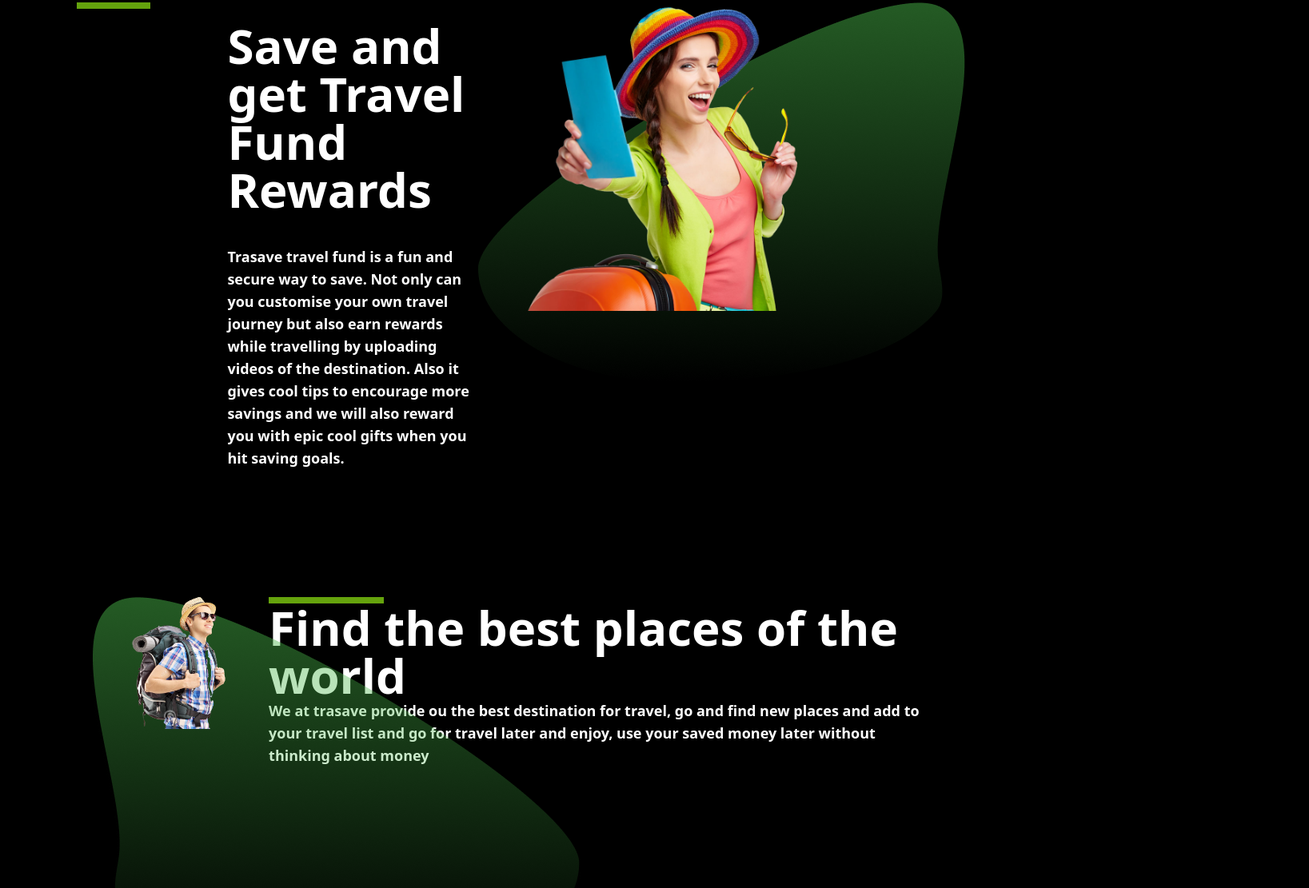
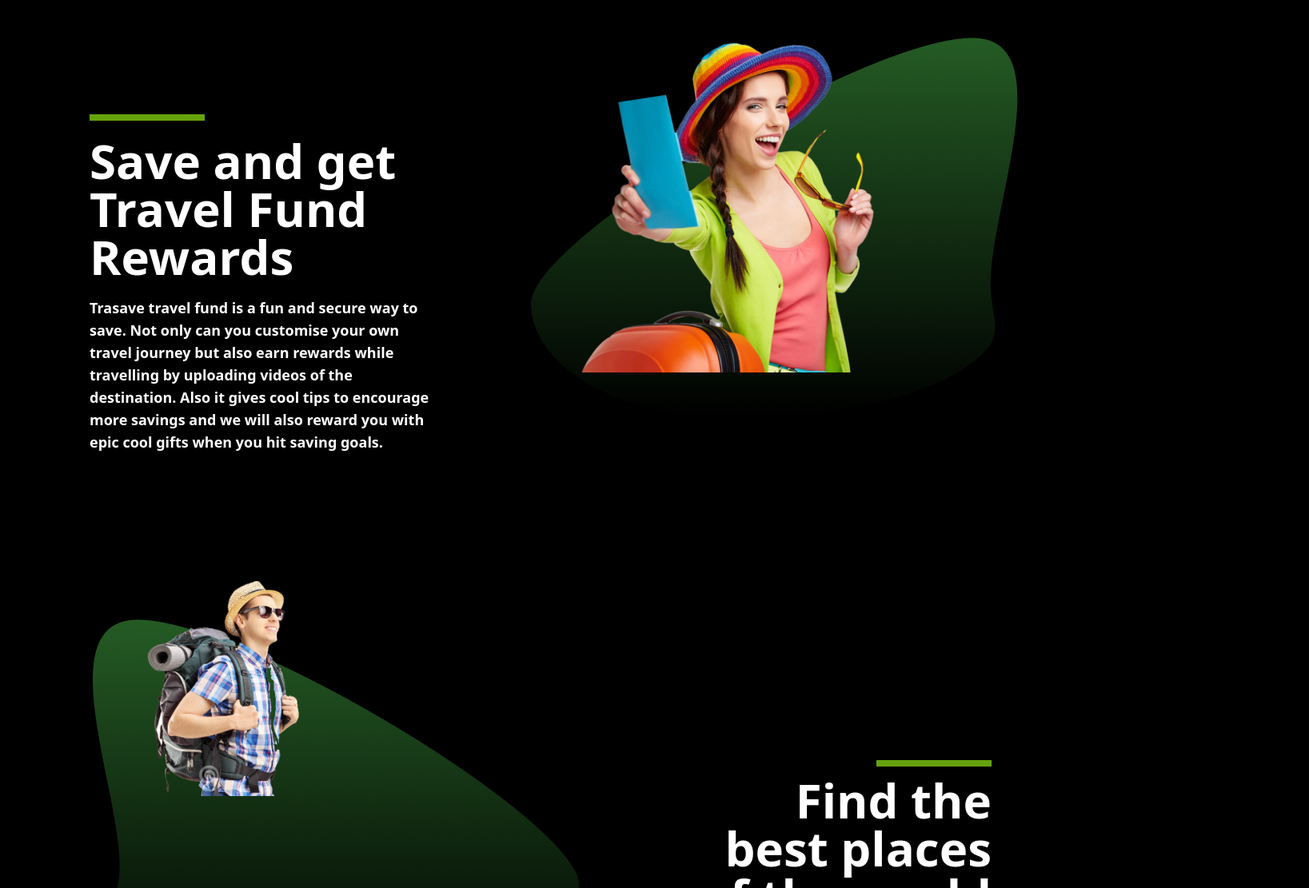
Before and after one commit to huuphuoc2400/web-trasave, a plain HTML site: page index.html in a window 1280 px wide. Shown: the part 1689-2800 px from the top of the page at 80% size, 1637 px wide, since content can reach past the window. Drawn offline with nearby package versions, Linux system fonts and the light colour scheme.

Commit message:
add responsive for website

```diff
--- a/index.html
+++ b/index.html
@@ -24,13 +24,12 @@
 
     <div class="flex text-white px-28 pt-20">
         <div class="">
-            <h1 class="text-6xl font-bold">
+            <h1 class="w-7/12 h-52 text-6xl font-bold">
                 <a class="text-lime-600">SAVING </a>
                 YOUR MONEY FOR TRAVEL THROUGH TRAVEL FUND
             </h1>
-            <p class="text-xl font-bold pt-6">Save your for travel securely and explore the whole world with trasave, we
-                provide
-                you the best travel services</p>
+            <p class="w-4/12 h-24 text-xl font-bold pt-4">Save your for travel securely and explore the whole world with
+                trasave, we provide you the best travel services</p>
             <div class="flex flex-col space-y-3 pt-14">
                 <button class="w-40 h-14 bg-[#49B649] rounded-lg text-xl font-bold">Save now</button>
                 <button class="w-60 h-14 bg-[#49B649] rounded-lg text-xl font-bold">UI/UX Case Study</button>
@@ -57,13 +56,6 @@
         </div>
 
 
-
-        <div class="pt-8">
-            <img class="absolute" src="/images/Ellipse 1.png" alt="arrow">
-            <div class="mx-12">
-                <img class="w-3/4 h-1/2 relative" src="/images/1.png" alt="arrow">
-            </div>
-        </div>
     </div>
 
     <div class="text-center px-48 pt-36">
@@ -96,14 +88,21 @@
     </div>
 
 
-    <div class="flex w-11/12 h-1/4">
-        <div class="w-36 h-2 bg-lime-600 mx-24"></div>
-        <div class="w-5/12 space-y-10 pt-6">
-            <p class="text-6xl font-bold">Save and get Travel Fund Rewards</p>
-            <p class="text-lg font-bold">Trasave travel fund is a fun and secure way to save. Not only can you customise
-                your own travel journey but also earn rewards while travelling by uploading videos of the destination.
-                Also it gives cool tips to
-                encourage more savings and we will also reward you with epic cool gifts when you hit saving goals. </p>
+    <div class="flex">
+        <div class="w-1/2 h-1/4 mx-28 mt-24">
+            <div>
+                <div class="w-36 h-2 bg-lime-600"></div>
+                <p class="text-6xl font-bold pt-5">Save and get Travel Fund Rewards</p>
+            </div>
+            <div>
+                <p class="text-lg font-bold pt-5">Trasave travel fund is a fun and secure way to save. Not only can you
+                    customise
+                    your own travel journey but also earn rewards while travelling by uploading videos of the
+                    destination.
+                    Also it gives cool tips to
+                    encourage more savings and we will also reward you with epic cool gifts when you hit saving goals.
+                </p>
+            </div>
         </div>
 
         <div>
@@ -112,26 +111,27 @@
                 <img class="w-3/4 h-1/2 relative" src="/images/2.png" alt="arrow">
             </div>
         </div>
-
+    </div>
     </div>
 
 
-
-    <div class="flex mt-40 mx-28">
+<div class="flex">
+    <div class="mt-40 relative">
+        <img class="absolute mx-28 mt-12" src="/images/Ellipse 3.png" alt="arrow">
         <div>
-            <img class="absolute" src="/images/Ellipse 3.png" alt="arrow">
-            <div class="mx-12">
-                <img class="w-96 h-1/2 relative" src="/images/3.png" alt="arrow">
-            </div>
+            <img class="w-3/12 h-2/12 relative mx-44" src="/images/3.png" alt="arrow">
         </div>
-        <div class="">
-            <div class="w-36 h-2 bg-lime-600"></div>
-            <p class="text-6xl font-bold">Find the best places of the world</p>
+    </div>
+    <div>
+        <div class="absolute text-right mt-96 px-10">
+            <div class="w-36 h-2 bg-lime-600 float-right"></div>
+            <p class="text-6xl font-bold mt-5">Find the best places of the world</p>
             <p class="text-lg font-bold">We at trasave provide ou the best destination for travel, go and find new
                 places and add to your travel list and go for travel later and enjoy, use your saved money later without
                 thinking about money</p>
         </div>
     </div>
+</div>
 
 
     <div class="flex mt-40">
@@ -177,7 +177,7 @@
 
     <div class="mt-40">
         <div class="flex mx-20 space-x-16">
-            <img class="absolute w-100% h-96" src="/images/unsplash.png" alt="arrow">
+            <img class="absolute w-100% h-100%" src="/images/unsplash.png" alt="arrow">
             <div class="w-80 h-80 mt-4 space-y-5">
                 <img class="w-24 h-24" src="/images/logo.png" alt="arrow">
                 <h1 class="text-2xl font-semibold">TRASAVE travel fund is a good way to track your travel money.</h1>
@@ -205,12 +205,12 @@
                 <button class="w-20 h-6 bg-lime-600 rounded-lg absolute mx-72">Subscribe</button>
             </div>
         </div>
-        <div class="text-center pb-5 text-xl font-bold pb-10">copright 2022 Hemendra Mali. All right reserved</div>
+        <div class="text-center text-xl font-bold pb-10">copright 2022 Hemendra Mali. All right reserved</div>
     </div>
 
 
     <div class="flex">
-        <div class="w-7/12 h-96 px-24 mt-28">
+        <div class="w-7/12 h-96 px-24 mt-72">
             <div class="w-36 h-2 bg-lime-600"></div>
             <div>
                 <h1 class="text-6xl font-bold mt-6">Thanks For</h1>
@@ -222,7 +222,7 @@
             <img class="w-48 h-10 mt-12 mx-28" src="/images/Frame 43.png" alt="arrow">
         </div>
 
-        <div class="mt-12">
+        <div class="mt-44">
             <img class="absolute" src="/images/Ellipse 4.png" alt="arrow">
             <img class="px-24" src="/images/6.png" alt="arrow">
         </div>
```
